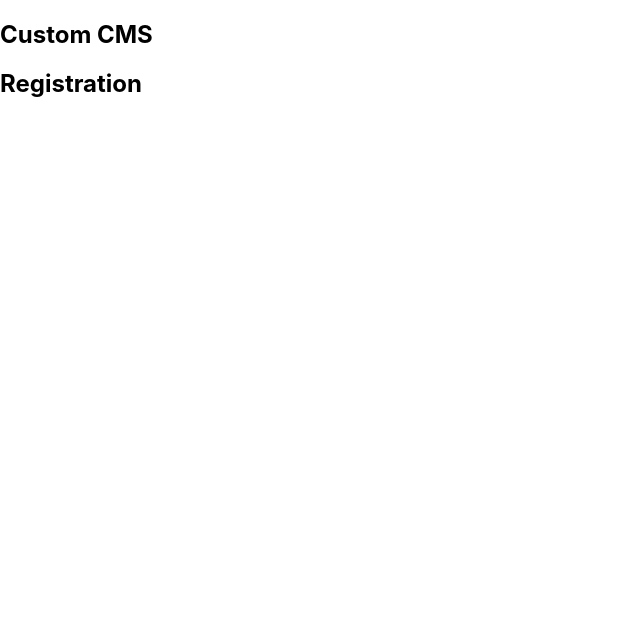
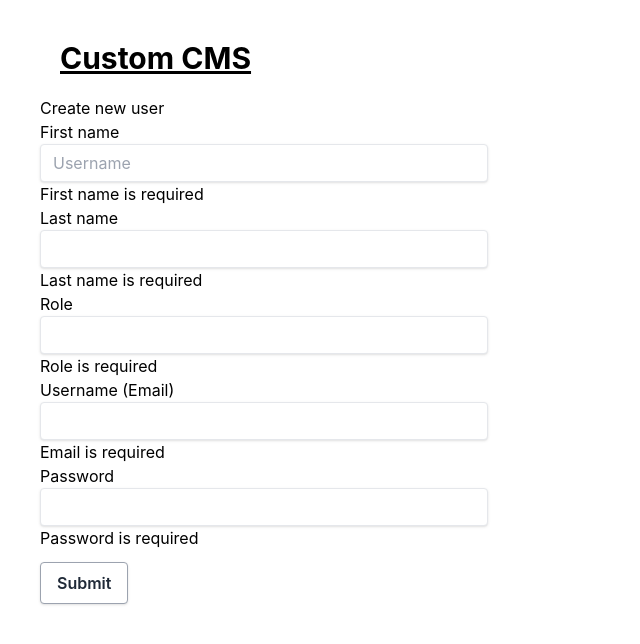
Before and after one commit to aleksandrkorolyov/custom_js_cms, a React (Create React App) app: page /cregistration in a window 1280 px wide. Shown: the top 644 px of the page, without its empty margins (0-640 px from the left). Built offline with nearby package versions, Linux system fonts and the light colour scheme.

Commit message:
Added creating page and functionality

```diff
--- a/package.json
+++ b/package.json
@@ -35,5 +35,10 @@
       "last 1 firefox version",
       "last 1 safari version"
     ]
+  },
+  "devDependencies": {
+    "autoprefixer": "^10.4.13",
+    "postcss": "^8.4.20",
+    "tailwindcss": "^3.2.4"
   }
 }
--- /dev/null
+++ b/postcss.config.js
@@ -0,0 +1,6 @@
+module.exports = {
+  plugins: {
+    tailwindcss: {},
+    autoprefixer: {},
+  },
+}
--- a/src/App.js
+++ b/src/App.js
@@ -6,8 +6,9 @@ import Registration from './componenets/Registration/Registratoin';
 
 function App() {
   return (
-    <div className="wrapper">
-      <h2>Custom CMS</h2>
+    <div className="pt-5 p-10">
+      <meta name="referrer" content="no-referrer" />
+      <h2 className='text-3xl font-bold underline p-5'>Custom CMS</h2>
       <BrowserRouter>
         <Routes>
           <Route path='/cusers' element={<Users/>}/>
--- /dev/null
+++ b/src/componenets/Form/UserForm.js
@@ -0,0 +1,67 @@
+import React, { useState } from "react";
+import { Navigate, useHistory } from "react-router-dom";
+
+
+const UserForm = (props) => {
+
+    const formHandler = props.registerHandler
+
+    function saveUser (event) {
+        event.preventDefault()
+         const res = formHandler({
+            first_name: firstName,
+            last_name: lastName,
+            role,
+            email: username,
+            password
+    })}
+
+    const [firstName, setFirstName] = useState();
+    const [lastName, setLastName] = useState();
+    const [username, setUserName] = useState();
+    const [password, setPassword] = useState();
+    const [role, setRole] = useState();
+    const [error, setError] = useState(null);
+
+    return (
+        <div className="register-wrapper">
+        <form  className="max-w-md">
+            <label >
+                <p>First name</p>
+                </label>
+                <input className="shadow appearance-none border rounded w-full py-2 px-3 text-gray-700 leading-tight focus:outline-none focus:shadow-outline" id="username" type="text" placeholder="Username" type="text" onChange={e => setFirstName(e.target.value)} />
+                {!firstName && <span className="warn-notice">First name is required</span>}
+
+            <label>
+                <p>Last name</p>
+                <input className="shadow appearance-none border rounded w-full py-2 px-3 text-gray-700 leading-tight focus:outline-none focus:shadow-outline" type="text" onChange={e => setLastName(e.target.value)} />
+                {!lastName && <span className="warn-notice">Last name is required</span>}
+            </label>
+
+            <label>
+                <p>Role</p>
+                <input className="shadow appearance-none border rounded w-full py-2 px-3 text-gray-700 leading-tight focus:outline-none focus:shadow-outline" type="text" onChange={e => setRole(e.target.value)} />
+                {!role && <span className="warn-notice">Role is required</span>}
+            </label>
+
+            <label>
+                <p>Username (Email)</p>
+                <input className="shadow appearance-none border rounded w-full py-2 px-3 text-gray-700 leading-tight focus:outline-none focus:shadow-outline" type="text" onChange={e => setUserName(e.target.value)} />
+                {!username && <span className="warn-notice">Email is required</span>}
+            </label>
+            <label>
+                <p>Password</p>
+                <input className="shadow appearance-none border rounded w-full py-2 px-3 text-gray-700 leading-tight focus:outline-none focus:shadow-outline" type="password" onChange={e => setPassword(e.target.value)} />
+                {!password && <span className="warn-notice">Password is required</span>}
+            </label>
+            <div>
+                <button className=" mt-3 bg-white hover:bg-gray-100 text-gray-800 font-semibold py-2 px-4 border border-gray-400 rounded shadow" type="submit" onClick={saveUser}
+        >Submit</button>
+            </div>
+            {error &&  <p style={{color: 'red'}}>{error}</p>}
+        </form>
+    </div>
+    )
+}
+
+export default UserForm
--- a/src/componenets/Registration/Registratoin.js
+++ b/src/componenets/Registration/Registratoin.js
@@ -1,11 +1,31 @@
+import { data } from "autoprefixer";
 import React from "react";
+import UserForm from "../Form/UserForm";
+import { useNavigate } from 'react-router-dom';
 
 const Registration = () => {
 
+    const navigate = useNavigate();
+
+    async function registerUser(creds) {
+
+        return fetch('http://localhost:4001/user/add', {
+            method: 'POST',
+            headers: {
+                'Content-Type': 'application/json'
+            },
+            body: JSON.stringify(creds)
+        })
+        .then(data => {
+            data.json();
+            navigate('/cusers');}
+            )
+    }
+
     return(
-        <div classname="usersWrapper">
-            <h2>Registration</h2>
-
+        <div className="usersWrapper">
+            <h2>Create new user</h2>
+            <UserForm registerHandler={registerUser}/>
         </div>
     )
 }
--- a/src/componenets/Users/User/User.js
+++ b/src/componenets/Users/User/User.js
@@ -1,9 +1,28 @@
 import React from "react";
 
-const User = () => {
+const User = (user) => {
     return (
         <>
-
+        <tr key={user.value._id}>
+            <td>
+                {user.value.first_name}
+            </td>
+            <td className="p-2">
+                {user.value.last_name}
+            </td>
+            <td className="p-2">
+                {user.value.email}
+            </td>
+            <td className="p-2">
+                {user.value.role}
+            </td>
+            <td className="p-2">
+                Edit
+            </td>
+            <td className="p-2">
+                Delete
+            </td>
+        </tr>
         </>
     )
 
--- a/src/componenets/Users/Users.js
+++ b/src/componenets/Users/Users.js
@@ -1,4 +1,5 @@
 import React, { useEffect, useState } from "react";
+import User from "./User/User";
 
 const Users = () => {
 
@@ -8,19 +9,36 @@ const Users = () => {
            fetch('http://localhost:4001/users', {
                 method: 'GET',
                 headers: {
-                    'Content-Type': 'application/json'
+                    'Content-Type': 'application/json',
+                    'Referrer-Policy': 'no-referrer'
                 },
             }
            )
-           .then(response => {
-            setUsers(response.data)
+           .then( async response => {
+            const data = await response.json()
+            setUsers(data)
            })
     }, []);
 
-    console.log(users)
-    return(
+    const usersList = users.map((user) => <User value={user}/>)
+    return (
         <div className="usersWrapper">
             <h2>Users</h2>
+            <table className="btable-auto">
+            <thead className="bg-slate-200">
+                <tr>
+                    <th>First name</th>
+                    <th>Last name</th>
+                    <th>E-mail</th>
+                    <th>Role</th>
+                    <th>Edit</th>
+                    <th>Delete</th>
+                </tr>
+            </thead>
+                <tbody>
+                    {usersList}
+                </tbody>
+            </table>
 
         </div>
     )
--- a/src/index.css
+++ b/src/index.css
@@ -11,3 +11,7 @@ code {
   font-family: source-code-pro, Menlo, Monaco, Consolas, 'Courier New',
     monospace;
 }
+
+@tailwind base;
+@tailwind components;
+@tailwind utilities;
--- /dev/null
+++ b/tailwind.config.js
@@ -0,0 +1,10 @@
+/** @type {import('tailwindcss').Config} */
+module.exports = {
+  content: [
+    "./src/**/*.{js,jsx,ts,tsx}",
+  ],
+  theme: {
+    extend: {},
+  },
+  plugins: [],
+}
```
Also changed, not shown: 1 other file (tests, documents, lock files or other folders).
